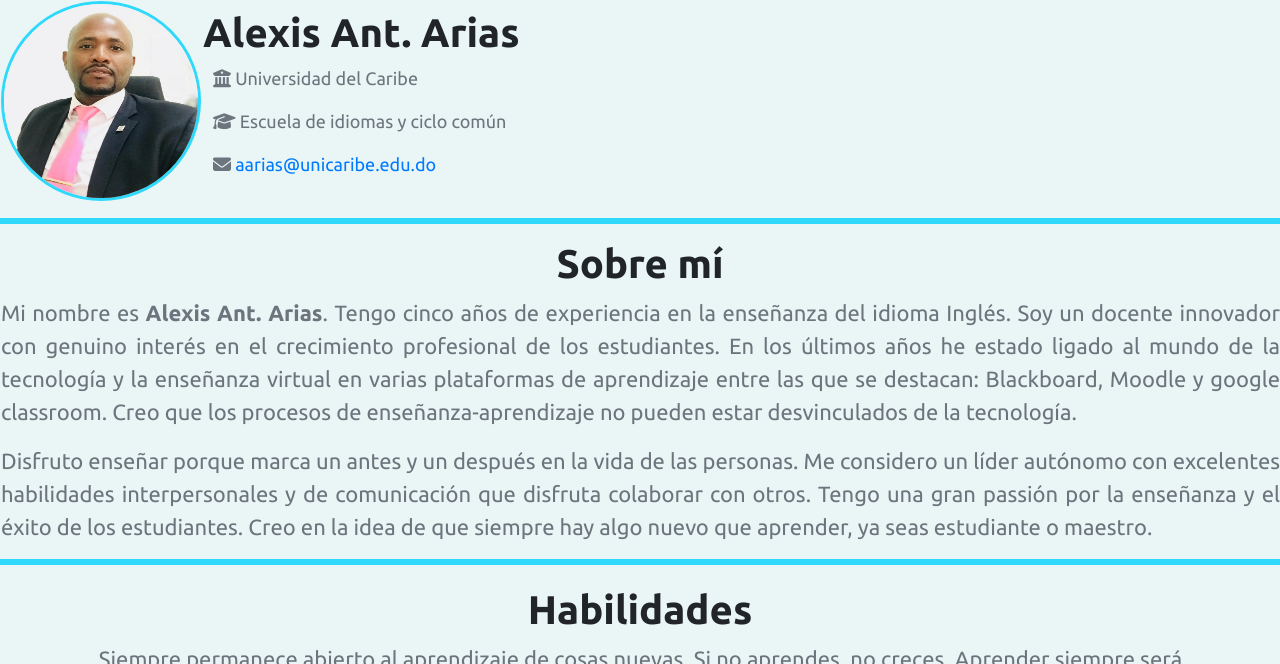
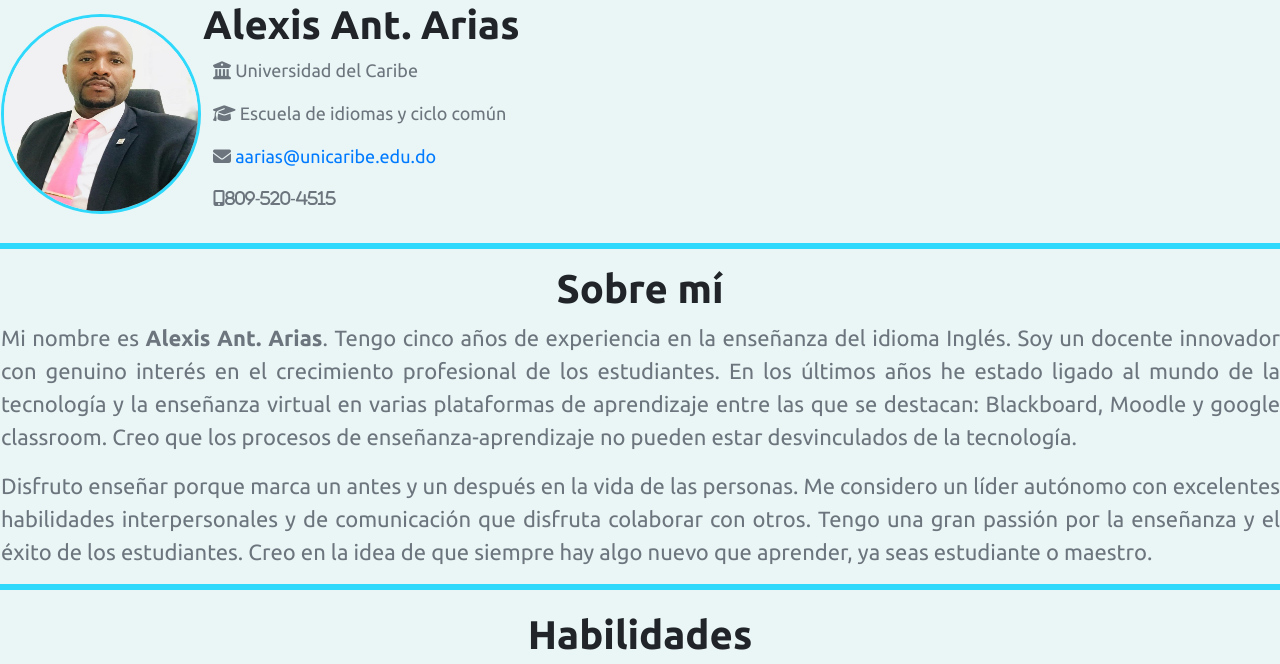
Before and after one commit to Aarias23/teacher_profile, a plain HTML site: page index.html in a window 1280 px wide. Shown: the top 664 px of the page. Drawn offline with nearby package versions, Linux system fonts and the light colour scheme.

Commit message:
Update index.html

```diff
--- a/index.html
+++ b/index.html
@@ -25,8 +25,7 @@
           <p class="text"><i class="fas fa-university"></i> Universidad del Caribe</p>
           <p class="text"><i class="fas fa-graduation-cap"></i> Escuela de idiomas y ciclo común</p>
           <p class="text"><i class="fas fa-envelope"></i><a href="https://login.unicaribe.edu.do/authenticationendpoint/login.do?RelayState=https%3A%2F%2Fwww.google.com%2Fa%2Funicaribe.edu.do%2FServiceLogin%3Fservice%3Dmail%26passive%3Dtrue%26rm%3Dfalse%26continue%3Dhttps%253A%252F%252Fmail.google.com%252Fmail%252F%26ss%3D1%26ltmpl%3Ddefault%26ltmplcache%3D2%26emr%3D1%26osid%3D1&commonAuthCallerPath=%2Fsamlsso&forceAuth=false&passiveAuth=false&tenantDomain=carbon.super&sessionDataKey=d767b704-ce44-4542-b211-8f07959f8716&relyingParty=google.com&type=samlsso&sp=Google&isSaaSApp=false&authenticators=BasicAuthenticator:LOCAL#"> aarias@unicaribe.edu.do</a></p>
-      <!--
-          <p><i class="fas fa-mobile-alt"></i></p> -->
+          <p><i class="fas fa-mobile-alt">809-520-4515</i></p>
          </td>
       </tr>
     </table>
```
